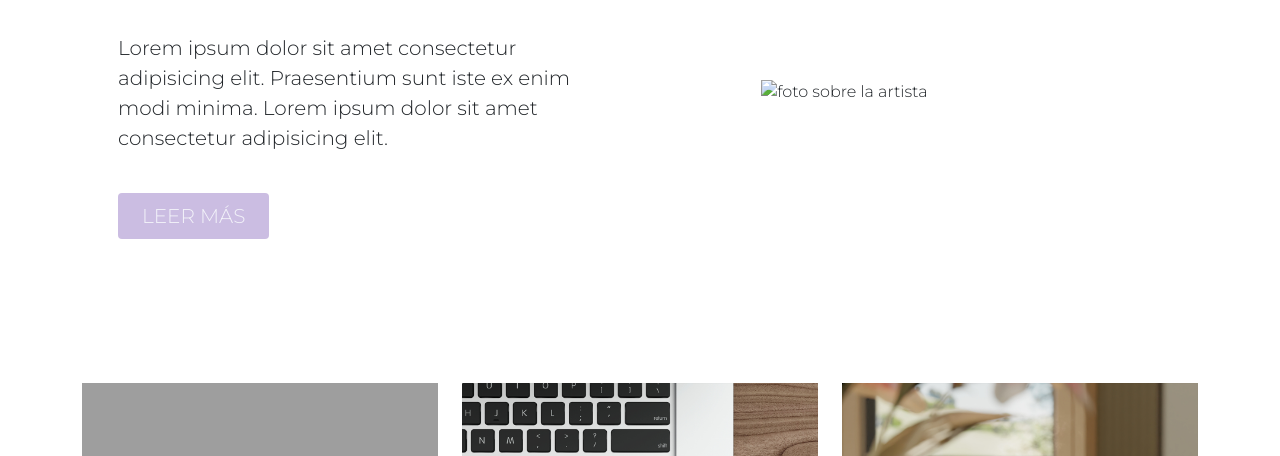
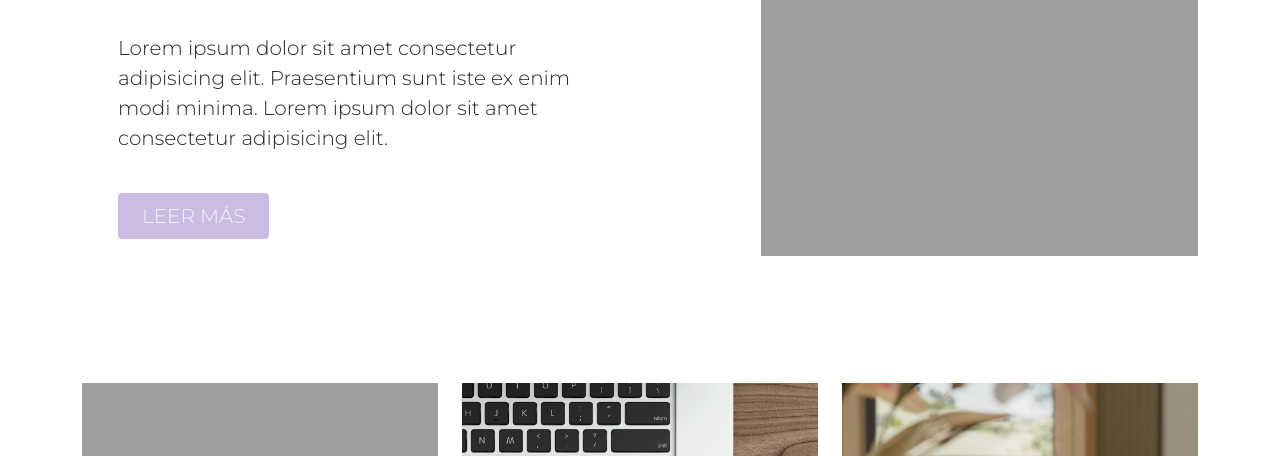
Before and after one commit to alamparte/Bootstrap, a plain HTML site: page index.html in a window 1280 px wide. Shown: the part 669-1125 px from the top of the page. Drawn offline with nearby package versions, Linux system fonts and the light colour scheme; the site is published under a folder, as on GitHub Pages, so addresses that start at the root find nothing; a web font is replaced by a local one.

Commit message:
cambio de img

```diff
--- a/index.html
+++ b/index.html
@@ -83,7 +83,7 @@
               <a class="btn mt-4 mb-5 fs-5 p-2 ps-4 pe-4" href="pages/bio.html" role="button" style="background-color: #cbbde2; border: none;">LEER MÁS</a>
             </div>
             <div class="col col-12 col-lg-6 d-flex justify-content-lg-end justify-content-center">
-              <img class="d-block img-fluid mb-5" style="width:80%" src="/img/IMG_4510.png" alt="foto sobre la artista">
+              <img class="d-block img-fluid mb-5" style="width:80%" src="img/IMG_4510.png" alt="foto sobre la artista">
             </div>
           </div>
 
```
